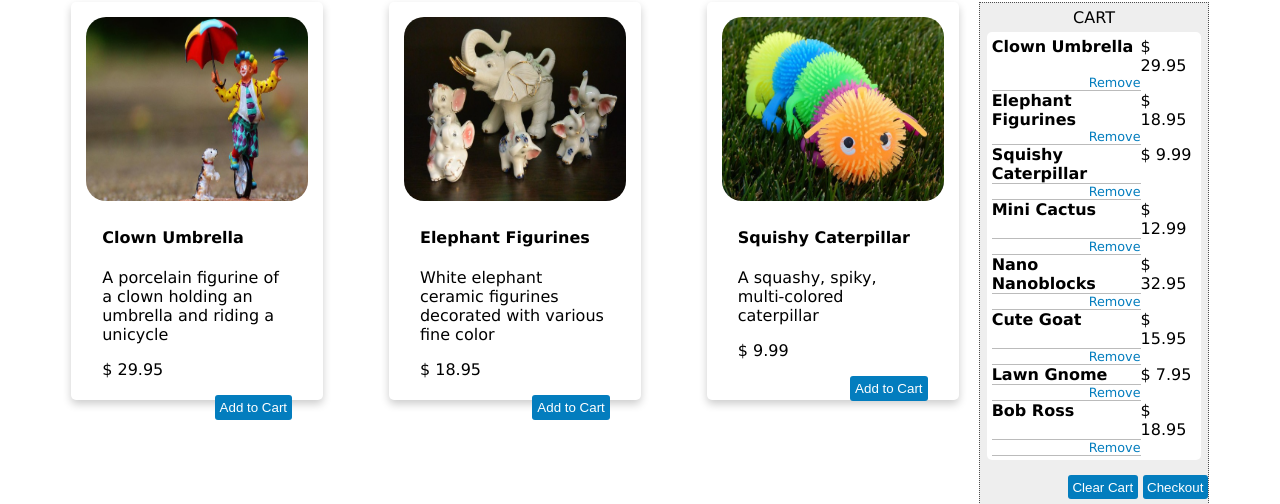
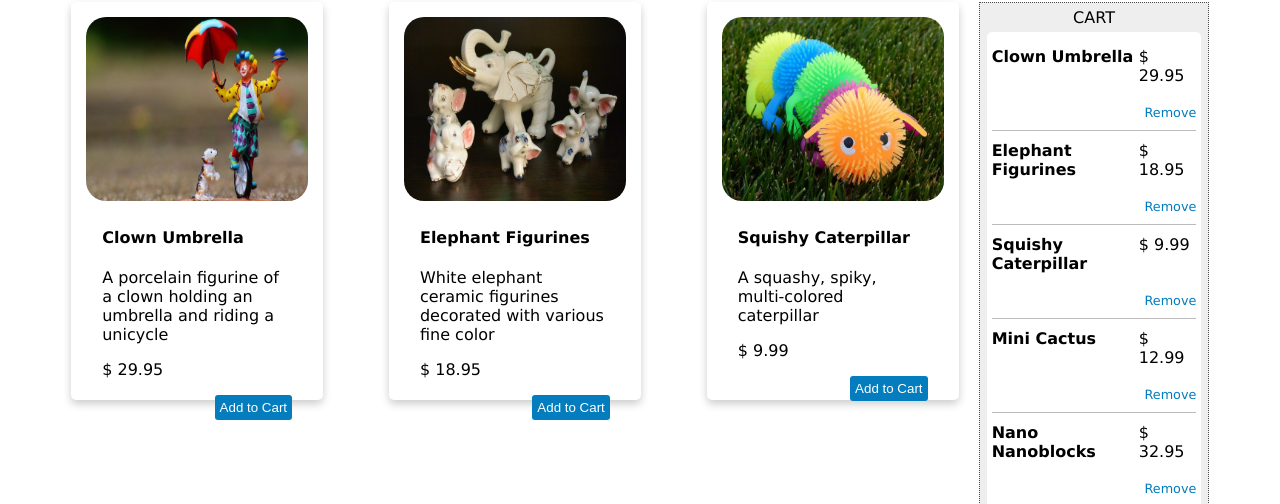
Before and after one commit to bretathompson/ShoppingExperience, a plain HTML site: page shop.html in a window 1280 px wide. Shown: the part 106-610 px from the top of the page. Drawn offline with Linux system fonts and the light colour scheme.

Commit message:
4thcommit

```diff
--- a/shop.html
+++ b/shop.html
@@ -12,7 +12,6 @@
 
     <header>
         <a href="index.html"><img src="images/KevinsKnickKnacksLogo_037DBE.png" alt="logo"></a>
-    </header>
 
         <nav>
             <div id="links">
@@ -21,6 +20,10 @@
                 <a href="cart.html">CART</a>
             </div>
         </nav>
+
+    </header>
+
+
 
   <main>
     <aside>
@@ -39,10 +42,11 @@
                 </div>
             </div>
             <div class="tableRow">
-                <div class="tableCell" class="borderBottom">
-                </div>
+                <div class="tableCell borderBottom">
                 </div>
                 <a href="#" class="tableCell borderBottom removeLink">Remove</a>
+            </div>
+
 
             <div class="tableRow">
                 <div class="tableCell">
@@ -53,10 +57,11 @@
                 </div>
             </div>
             <div class="tableRow">
-                <div class="tableCell" class="borderBottom">
-                </div>
+                <div class="tableCell borderBottom">
                 </div>
                 <a href="#" class="tableCell borderBottom removeLink">Remove</a>
+            </div>
+
 
             <div class="tableRow">
                 <div class="tableCell">
@@ -69,8 +74,9 @@
             <div class="tableRow">
                 <div class="tableCell borderBottom">
                 </div>
+                <a href="#" class="tableCell borderBottom removeLink">Remove</a>
             </div>
-            <a href="#" class="tableCell borderBottom removeLink">Remove</a>
+
 
             <div class="tableRow">
                 <div class="tableCell">
@@ -83,8 +89,9 @@
             <div class="tableRow">
                 <div class="tableCell borderBottom">
                 </div>
+                <a href="#" class="tableCell borderBottom removeLink">Remove</a>
             </div>
-            <a href="#" class="tableCell borderBottom removeLink">Remove</a>
+
 
             <div class="tableRow">
                 <div class="tableCell">
@@ -97,8 +104,9 @@
             <div class="tableRow">
                 <div class="tableCell borderBottom">
                 </div>
+                <a href="#" class="tableCell borderBottom removeLink">Remove</a>
             </div>
-            <a href="#" class="tableCell borderBottom removeLink">Remove</a>
+
 
             <div class="tableRow">
                 <div class="tableCell">
@@ -111,8 +119,9 @@
             <div class="tableRow">
                 <div class="tableCell borderBottom">
                 </div>
+                <a href="#" class="tableCell borderBottom removeLink">Remove</a>
             </div>
-            <a href="#" class="tableCell borderBottom removeLink">Remove</a>
+
 
             <div class="tableRow">
                 <div class="tableCell">
@@ -125,8 +134,9 @@
             <div class="tableRow">
                 <div class="tableCell borderBottom">
                 </div>
+                <a href="#" class="tableCell borderBottom removeLink">Remove</a>
             </div>
-            <a href="#" class="tableCell borderBottom removeLink">Remove</a>
+
 
             <div class="tableRow">
                 <div class="tableCell">
@@ -139,14 +149,15 @@
             <div class="tableRow">
                 <div class="tableCell borderBottom">
                 </div>
+                <a href="#" class="tableCell borderBottom removeLink">Remove</a>
             </div>
-            <a href="#" class="tableCell borderBottom removeLink">Remove</a>
+
 
         </div>
 
         <div id="cartButtons">
-            <button class="clearCartButton" type="button">Clear Cart</button>
-            <button class="checkoutButton" type="button">Checkout</button>
+            <button id="clearCartButton" type="button">Clear Cart</button>
+            <button id="checkoutButton" type="button">Checkout</button>
         </div>
 
     </aside>
--- a/style.css
+++ b/style.css
@@ -14,8 +14,6 @@ nav {
 #links {
     background-color: #037DBE;
     padding: 5px 0;
-    padding-left: 0;
-    padding-right: 0;
 }
 
 nav a {
@@ -123,7 +121,7 @@ footer {
 
 .tableCell {
     display: table-cell;
-    padding-top: 10px 0;
+    padding: 10px 0;
 }
 
 .tableCell:first-child {
@@ -132,7 +130,7 @@ footer {
 
 #cartButtons {
     text-align: right;
-    padding: 15px 0 0 3%;
+    padding: 15px 3% 0 0;
 }
 
 #cartButtons button {
```
Also changed, not shown: cart.html (+4 -1 lines), index.html (+4 -1 lines). Lines whose indentation alone changed are shown as unchanged.
